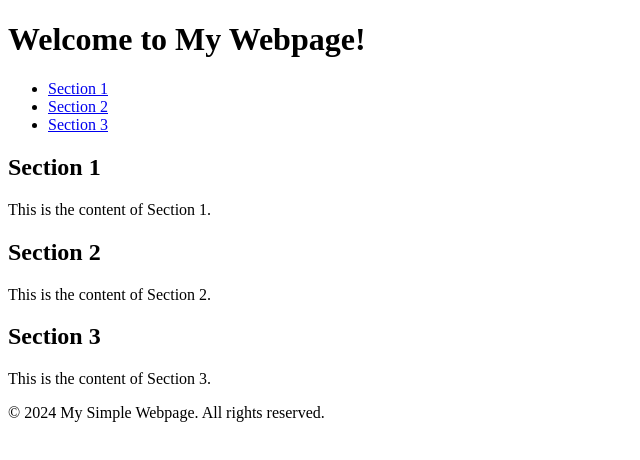
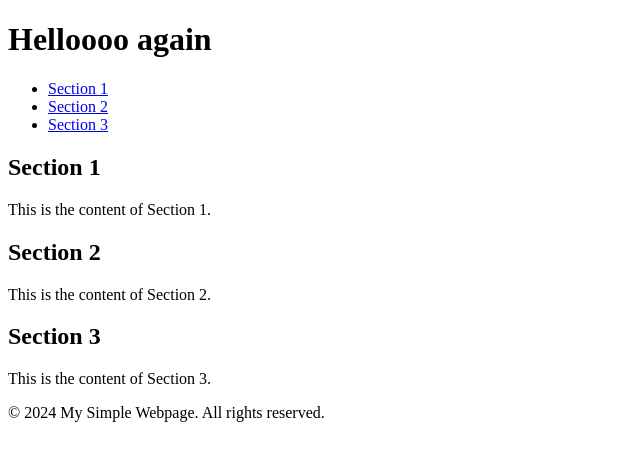
Before and after one commit to lerrlera/P02, a plain HTML site: page index.html in a window 1280 px wide. Shown: the whole page, without its empty margins (0-640 px from the left). Drawn offline with Linux system fonts and the light colour scheme.

Commit message:
new
helo

```diff
--- a/index.html
+++ b/index.html
@@ -8,7 +8,7 @@
 <body>
 
     <header>
-        <h1>Welcome to My Webpage!</h1>
+        <h1>Helloooo again</h1>
     </header>
 
     <nav>
```
